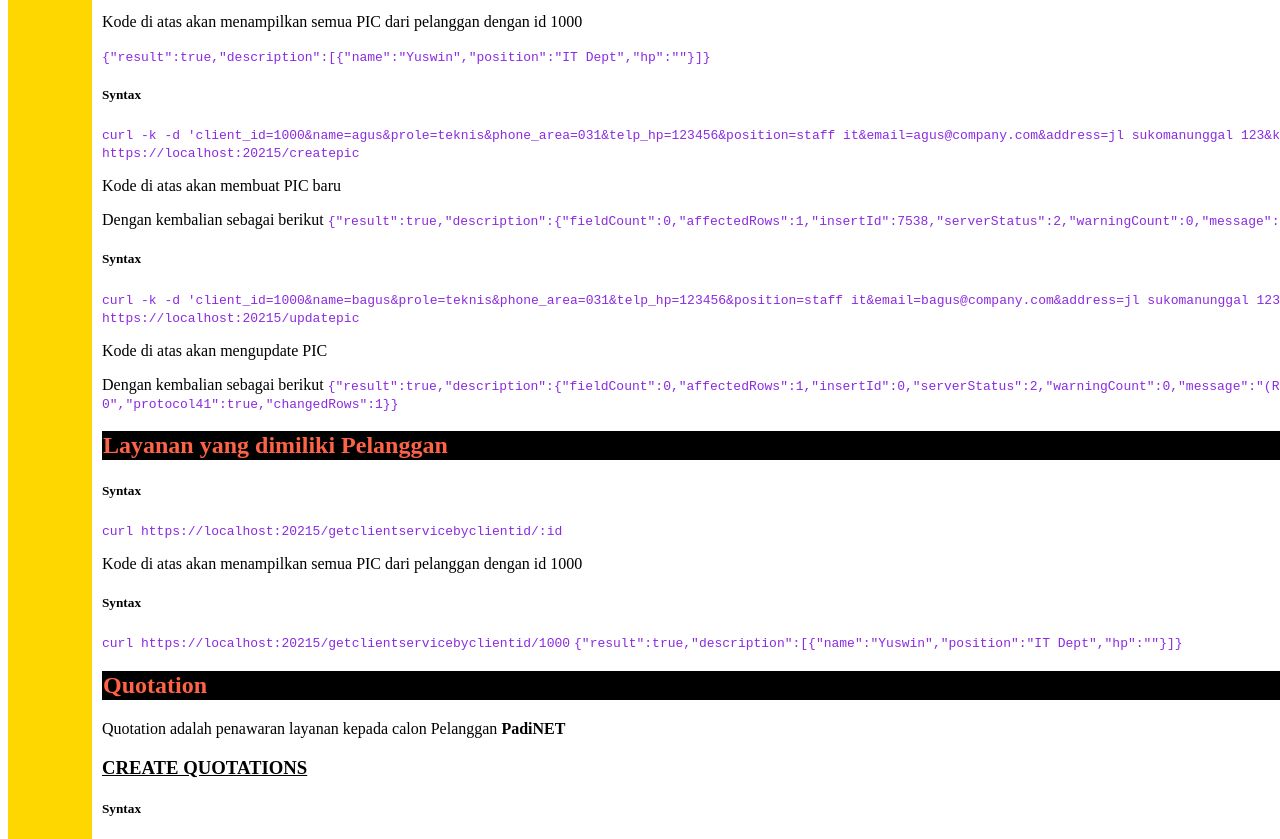
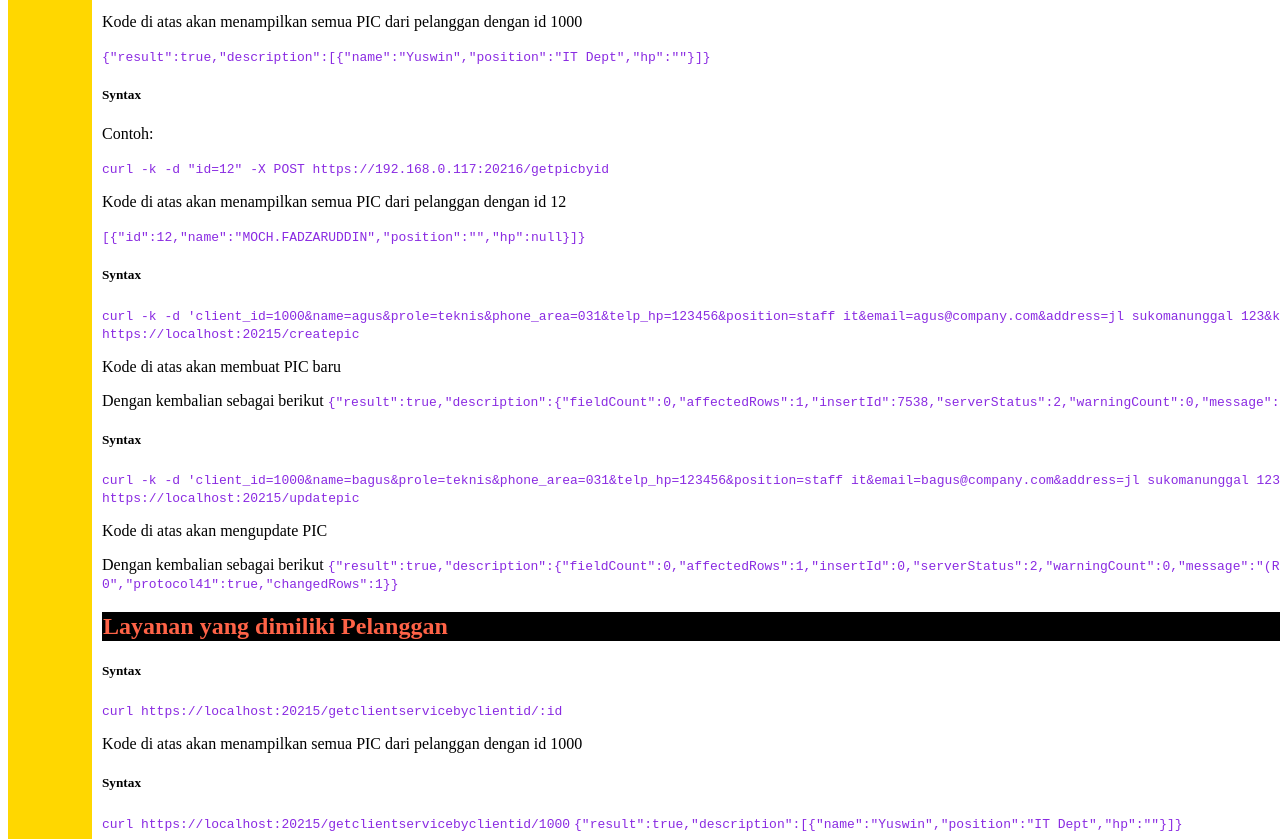
Before and after one commit to pojok-webdev/wo-server-v2, a website: page help/home.ejs in a window 1280 px wide. Shown: the part 3287-4126 px from the top of the page. Drawn offline with nearby package versions, Linux system fonts and the light colour scheme; files that its build step writes are made by us from their sources.

Commit message:
add help for getpicbyid

```diff
--- a/help/client.ejs
+++ b/help/client.ejs
@@ -124,6 +124,18 @@
 <code>
     {"result":true,"description":[{"name":"Yuswin","position":"IT Dept","hp":""}]}
 </code>
+
+
+<h5>Syntax</h5>
+<p>Contoh:</p>
+<code>curl -k -d "id=12" -X POST https://192.168.0.117:20216/getpicbyid</code>
+<p>Kode di atas akan menampilkan semua PIC dari pelanggan dengan id 12</p>
+<code>
+    [{"id":12,"name":"MOCH.FADZARUDDIN","position":"","hp":null}]}
+</code>
+
+
+
 <h5>Syntax</h5>
 
 <code>curl -k -d 'client_id=1000&name=agus&prole=teknis&phone_area=031&telp_hp=123456&position=staff it&email=agus@company.com&address=jl sukomanunggal 123&ktp=351515220420' -X POST https://localhost:20215/createpic</code>
```
